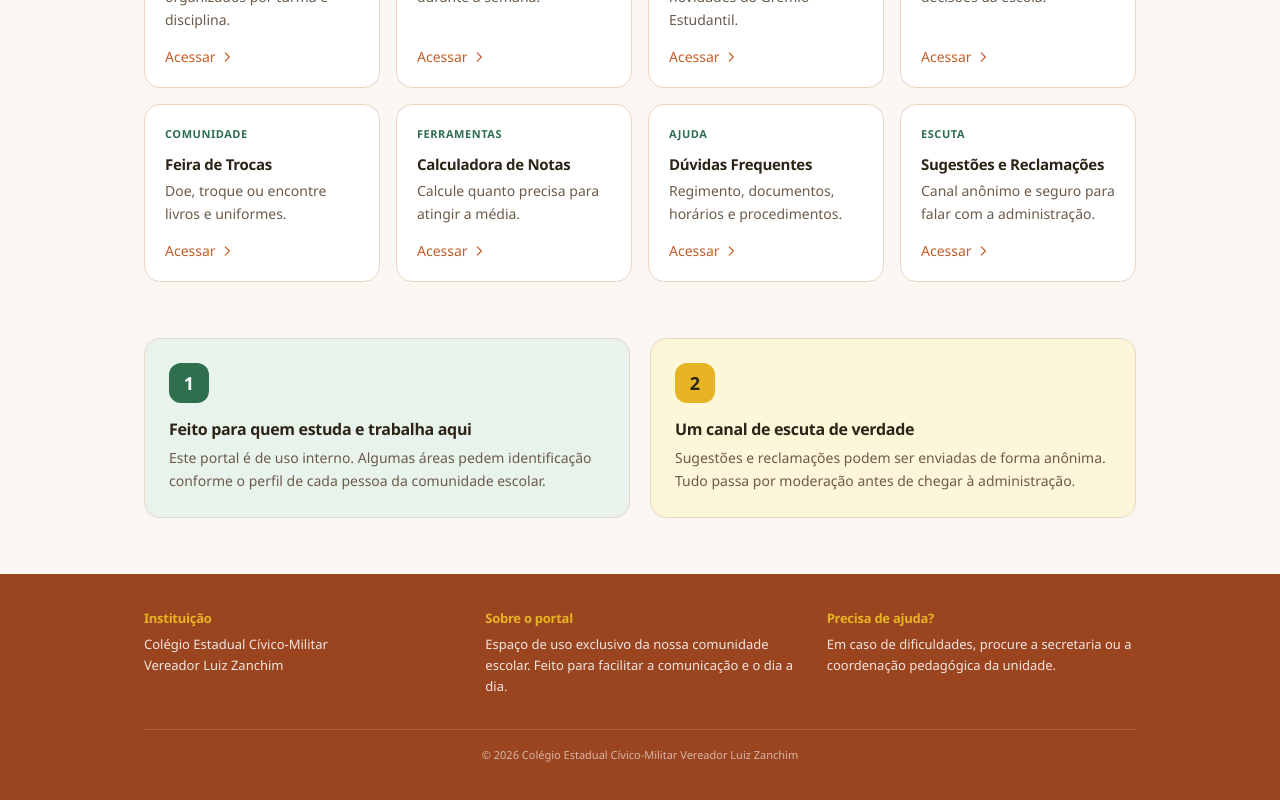
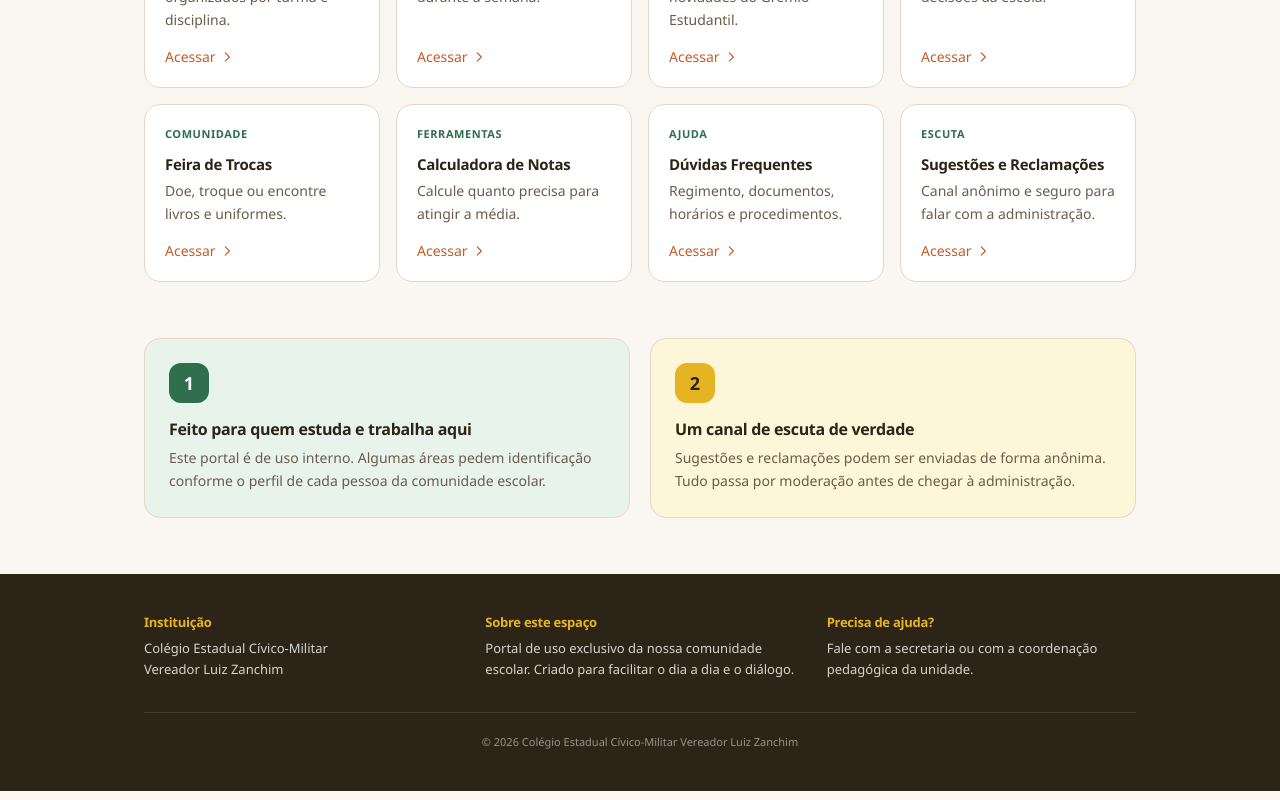
Before and after one commit to qeloize-elyot/portal-colegio-luiz-zanchim, a Next.js app: page / in a window 1280 px wide. Shown: the part 811-1611 px from the top of the page. Built offline with nearby package versions, Linux system fonts and the light colour scheme.

Commit message:
Footer alinhado à nova identidade visual

```diff
--- a/src/components/Footer.tsx
+++ b/src/components/Footer.tsx
@@ -1,38 +1,38 @@
 export default function Footer() {
   return (
-    <footer className="bg-primary-dark text-white mt-auto">
-      <div className="max-w-5xl mx-auto px-4 py-9">
+    <footer className="bg-foreground text-white mt-auto">
+      <div className="max-w-5xl mx-auto px-4 py-10">
         <div className="grid grid-cols-1 md:grid-cols-3 gap-8 text-sm">
           <div>
-            <h3 className="font-semibold mb-2 text-[13px] tracking-wide text-accent">
+            <h3 className="font-bold mb-2 text-[13px] text-accent">
               Instituição
             </h3>
-            <p className="text-white/85 leading-relaxed text-[13px]">
+            <p className="text-white/80 leading-relaxed text-[13px]">
               Colégio Estadual Cívico-Militar
               <br />
               Vereador Luiz Zanchim
             </p>
           </div>
           <div>
-            <h3 className="font-semibold mb-2 text-[13px] tracking-wide text-accent">
-              Sobre o portal
+            <h3 className="font-bold mb-2 text-[13px] text-accent">
+              Sobre este espaço
             </h3>
-            <p className="text-white/85 leading-relaxed text-[13px]">
-              Espaço de uso exclusivo da nossa comunidade escolar.
-              Feito para facilitar a comunicação e o dia a dia.
+            <p className="text-white/80 leading-relaxed text-[13px]">
+              Portal de uso exclusivo da nossa comunidade escolar.
+              Criado para facilitar o dia a dia e o diálogo.
             </p>
           </div>
           <div>
-            <h3 className="font-semibold mb-2 text-[13px] tracking-wide text-accent">
+            <h3 className="font-bold mb-2 text-[13px] text-accent">
               Precisa de ajuda?
             </h3>
-            <p className="text-white/85 leading-relaxed text-[13px]">
-              Em caso de dificuldades, procure a secretaria ou a
-              coordenação pedagógica da unidade.
+            <p className="text-white/80 leading-relaxed text-[13px]">
+              Fale com a secretaria ou com a coordenação
+              pedagógica da unidade.
             </p>
           </div>
         </div>
-        <div className="border-t border-white/15 mt-8 pt-4 text-center text-[11px] text-white/60">
+        <div className="border-t border-white/10 mt-8 pt-5 text-center text-[11px] text-white/50">
           © {new Date().getFullYear()} Colégio Estadual Cívico-Militar Vereador
           Luiz Zanchim
         </div>
```
